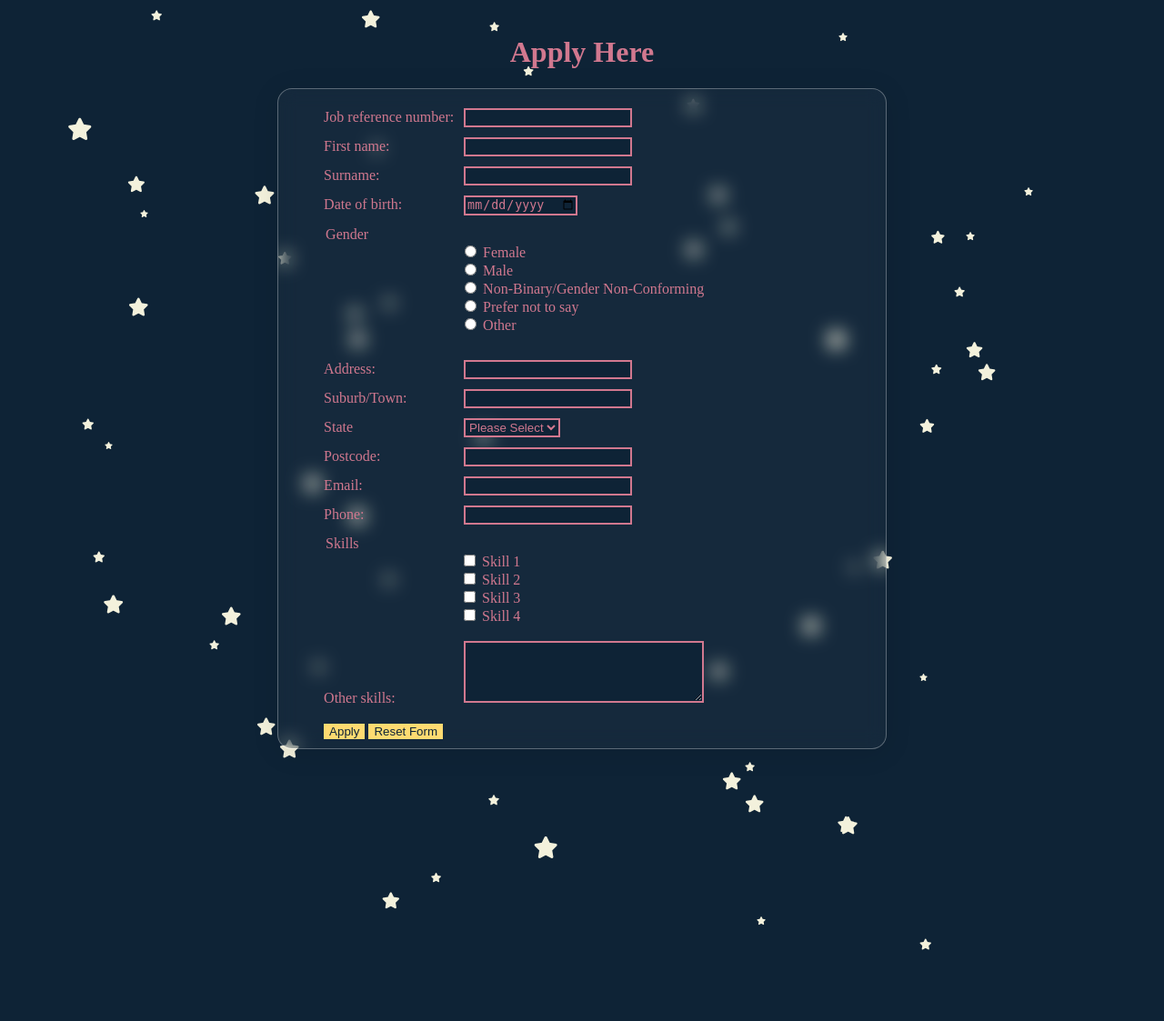
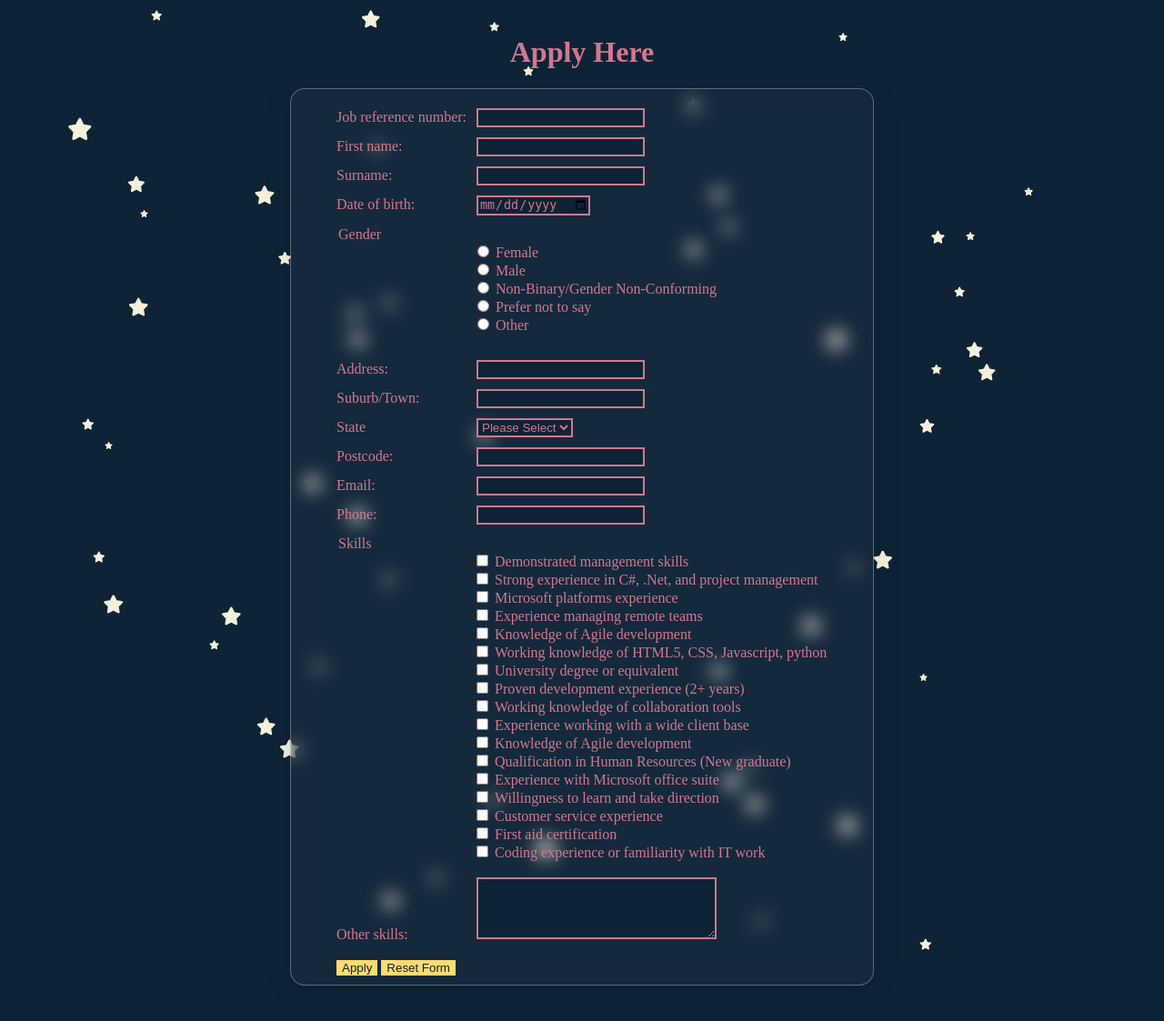
Before and after one commit to HarryMacheda/COS10026, a PHP site: page /apply.html in a window 1280 px wide. Shown: the part 61-1184 px from the top of the page at 91% size. Run offline with PHP 8.4, Linux system fonts and the light colour scheme.

Commit message:
Update apply page skills list

```diff
--- a/apply.html
+++ b/apply.html
@@ -104,20 +104,72 @@
                         <fieldset id="applySkillsOptions" class="theme-dark">
                             <legend class="theme-dark label">Skills</legend>
                             <span>
-                                <input class="theme-dark inputcheckbox" type="checkbox" name="skills" id="skill-1" value="skill1"  required="required">
-                                <label class="theme-dark label" for="skill-1">Skill 1</label>
+                                <input class="theme-dark inputcheckbox" type="checkbox" name="skills" id="skill-1" value="management_skills" required="required">
+                                <label class="theme-dark label" for="skill-1">Demonstrated management skills </label>
                             </span>
                             <span>
-                                <input class="theme-dark inputcheckbox" type="checkbox" name="skills" id="skill-2" value="skill1">
-                                <label class="theme-dark label" for="skill-2">Skill 2</label>
+                                <input class="theme-dark inputcheckbox" type="checkbox" name="skills" id="skill-2" value="csharp_dotnet_project_management" required="required">
+                                <label class="theme-dark label" for="skill-2">Strong experience in C#, .Net, and project management</label>
                             </span>
                             <span>
-                                <input class="theme-dark inputcheckbox" type="checkbox" name="skills" id="skill-3" value="skill1">
-                                <label class="theme-dark label" for="skill-3">Skill 3</label>
+                                <input class="theme-dark inputcheckbox" type="checkbox" name="skills" id="skill-3" value="microsoft_platforms_qualification" required="required">
+                                <label class="theme-dark label" for="skill-3">Microsoft platforms experience</label>
                             </span>
                             <span>
-                                <input class="theme-dark inputcheckbox" type="checkbox" name="skills" id="skill-4" value="skill1">
-                                <label class="theme-dark label" for="skill-4">Skill 4</label>
+                                <input class="theme-dark inputcheckbox" type="checkbox" name="skills" id="skill-4" value="remote_team_management" required="required">
+                                <label class="theme-dark label" for="skill-4">Experience managing remote teams</label>
+                            </span>
+                            <span>
+                                <input class="theme-dark inputcheckbox" type="checkbox" name="skills" id="skill-5" value="agile_development_knowledge" required="required">
+                                <label class="theme-dark label" for="skill-5">Knowledge of Agile development</label>
+                            </span>
+                            <span>
+                                <input class="theme-dark inputcheckbox" type="checkbox" name="skills" id="skill-6" value="html_css_js_python" required="required">
+                                <label class="theme-dark label" for="skill-6">Working knowledge of HTML5, CSS, Javascript, python</label>
+                            </span>
+                            <span>
+                                <input class="theme-dark inputcheckbox" type="checkbox" name="skills" id="skill-7" value="university_degree_or_equivalent" required="required">
+                                <label class="theme-dark label" for="skill-7">University degree or equivalent</label>
+                            </span>
+                            <span>
+                                <input class="theme-dark inputcheckbox" type="checkbox" name="skills" id="skill-8" value="proven_development_experience" required="required">
+                                <label class="theme-dark label" for="skill-8">Proven development experience (2+ years)</label>
+                            </span>
+                            <span>
+                                <input class="theme-dark inputcheckbox" type="checkbox" name="skills" id="skill-9" value="collaboration_tools_knowledge" required="required">
+                                <label class="theme-dark label" for="skill-9">Working knowledge of collaboration tools</label>
+                            </span>
+                            <span>
+                                <input class="theme-dark inputcheckbox" type="checkbox" name="skills" id="skill-10" value="client_base_experience" required="required">
+                                <label class="theme-dark label" for="skill-10">Experience working with a wide client base</label>
+                            </span>
+                            <span>
+                                <input class="theme-dark inputcheckbox" type="checkbox" name="skills" id="skill-11" value="agile_development_knowledge_2" required="required">
+                                <label class="theme-dark label" for="skill-11">Knowledge of Agile development</label>
+                            </span>
+                            <span>
+                                <input class="theme-dark inputcheckbox" type="checkbox" name="skills" id="skill-12" value="hr_qualification_new_grad" required="required">
+                                <label class="theme-dark label" for="skill-12">Qualification in Human Resources (New graduate)</label>
+                            </span>
+                            <span>
+                                <input class="theme-dark inputcheckbox" type="checkbox" name="skills" id="skill-13" value="microsoft_office_experience" required="required">
+                                <label class="theme-dark label" for="skill-13">Experience with Microsoft office suite</label>
+                            </span>
+                            <span>
+                                <input class="theme-dark inputcheckbox" type="checkbox" name="skills" id="skill-14" value="willingness_to_learn_and_take_direction" required="required">
+                                <label class="theme-dark label" for="skill-14">Willingness to learn and take direction</label>
+                            </span>
+                            <span>
+                                <input class="theme-dark inputcheckbox" type="checkbox" name="skills" id="skill-15" value="customer_service_experience" required="required">
+                                <label class="theme-dark label" for="skill-15">Customer service experience</label>
+                            </span>
+                            <span>
+                                <input class="theme-dark inputcheckbox" type="checkbox" name="skills" id="skill-16" value="first_aid_certification" required="required">
+                                <label class="theme-dark label" for="skill-16">First aid certification</label>
+                            </span>
+                            <span>
+                                <input class="theme-dark inputcheckbox" type="checkbox" name="skills" id="skill-17" value="coding_experience_or_it_familiarity" required="required">
+                                <label class="theme-dark label" for="skill-17">Coding experience or familiarity with IT work</label>
                             </span>
                         </fieldset><br><br>
                         <label class="theme-dark label" for="otherskills">Other skills: </label>
--- a/styles/style.css
+++ b/styles/style.css
@@ -435,6 +435,9 @@ html, body {
                 /*#region*/
                 @media screen and (min-width: 600px)
                 {
+                    #applyformcontainer div{
+                        width: 50%;
+                    }
 
                     #applyForm {
                         padding: 10px 10px 10px 50px;
```
